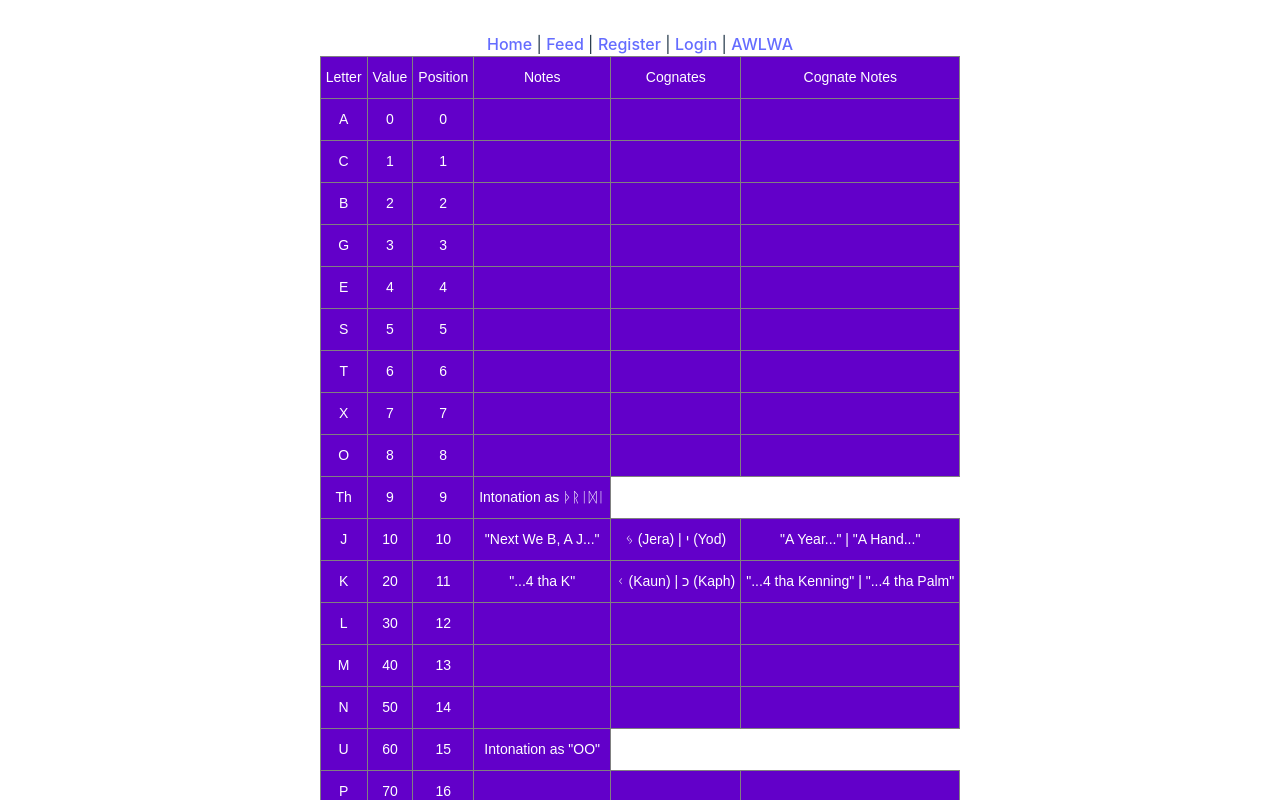
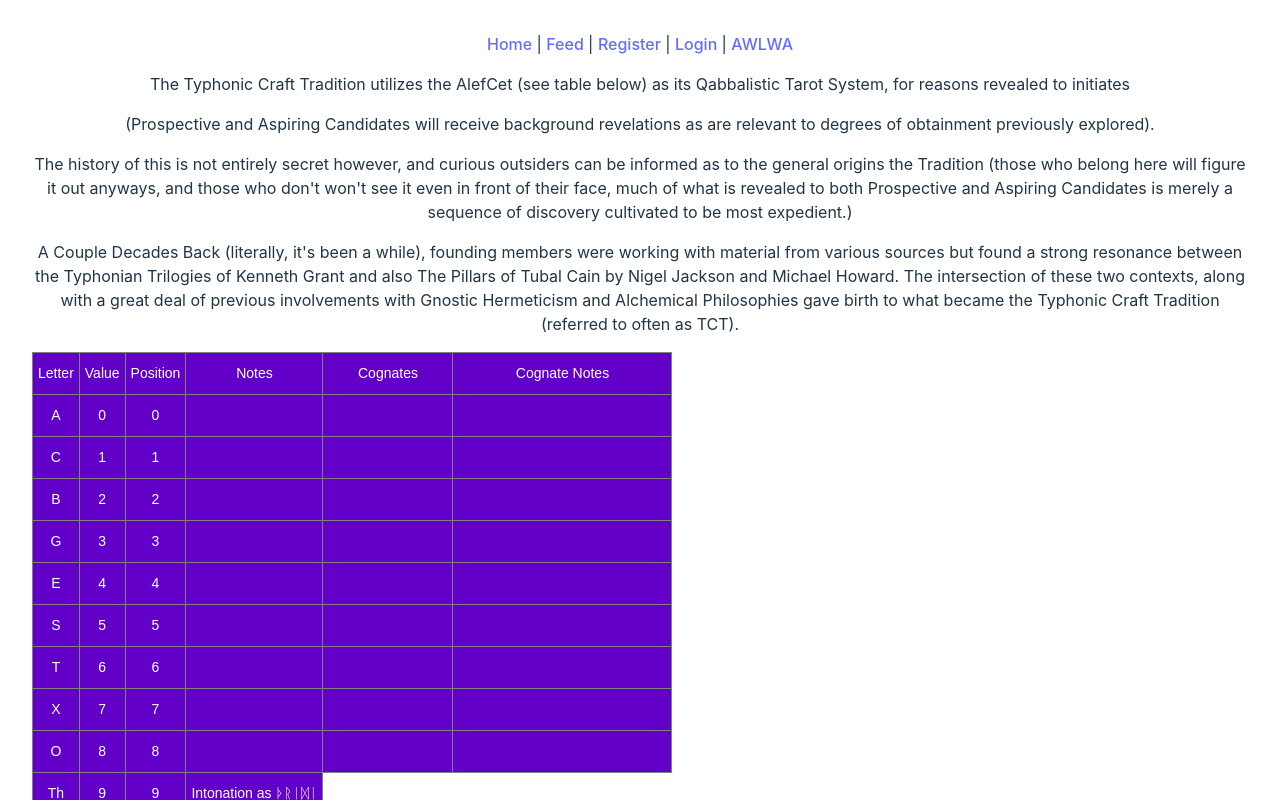
Before and after one commit to BBuchholz/fearlessly-antediluvial-valley, a Vue app: page /alefcet in a window 1280 px wide. Shown: the top 800 px of the page. Built offline with nearby package versions, Linux system fonts and the light colour scheme.

Commit message:
Add history to AlefCet page

```diff
--- a/src/views/AlefCet.vue
+++ b/src/views/AlefCet.vue
@@ -1,4 +1,25 @@
 <template>
+    <p>
+        The Typhonic Craft Tradition utilizes the AlefCet (see table below) as its Qabbalistic Tarot System, for reasons revealed to initiates
+    </p>
+    <p>
+        (Prospective and Aspiring Candidates will receive background revelations as are relevant to degrees of obtainment previously explored).
+    </p>
+    <p>
+        The history of this is not entirely secret however, and
+        curious outsiders can be informed as to the general origins the Tradition (those who belong here will figure it out anyways, and those who don't won't see it even in front of their face, much of what is revealed to both Prospective and Aspiring Candidates is merely a sequence of discovery cultivated to be most expedient.)
+    </p>
+    <p>
+        A Couple Decades Back (literally, it's
+        been a while), founding members were working with
+        material from various sources but found a strong
+        resonance between the Typhonian Trilogies of Kenneth
+        Grant and also The Pillars of Tubal Cain by Nigel
+        Jackson and Michael Howard. The intersection of these
+        two contexts, along with a great deal of previous
+        involvements with Gnostic Hermeticism and Alchemical
+        Philosophies gave birth to what became the Typhonic Craft Tradition (referred to often as TCT).
+    </p>
     <table class="tg">
     <thead>
     <tr>
```
